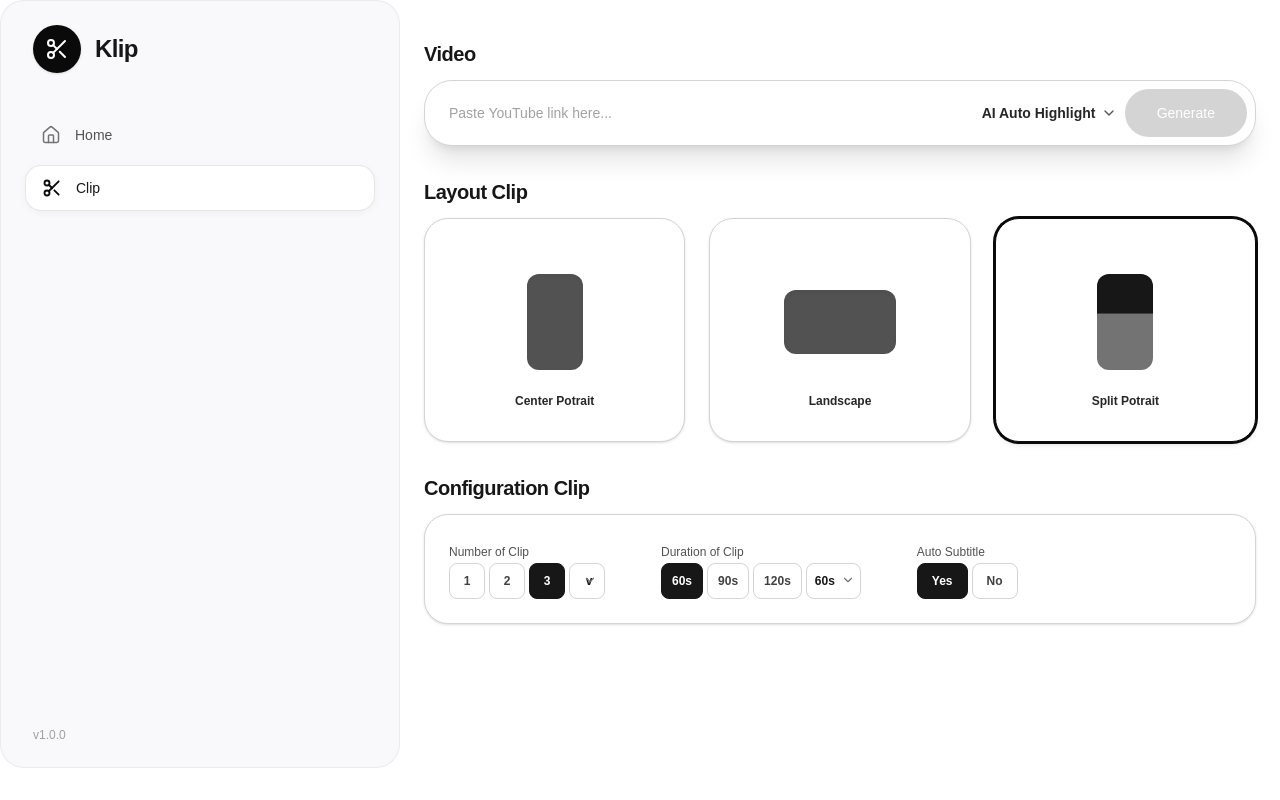
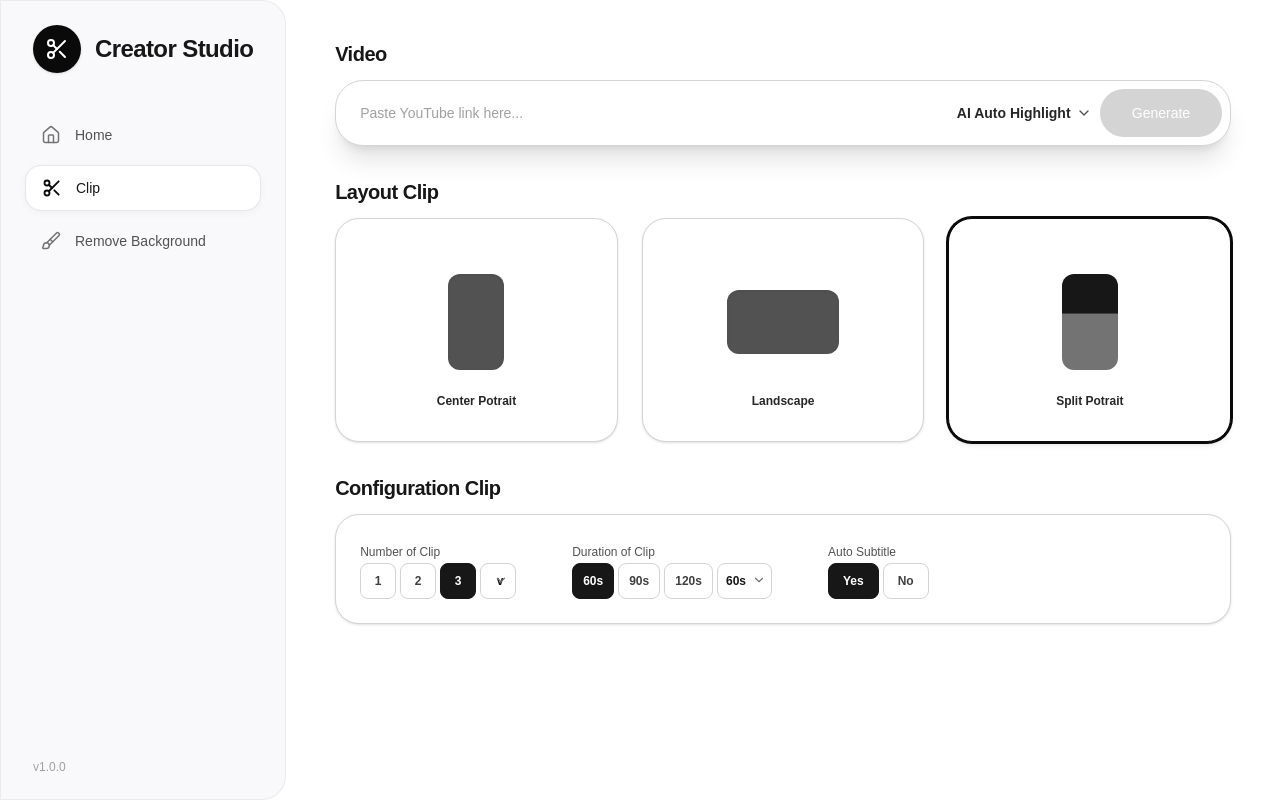
Before and after one commit to ResyinRVH/auto-clip, a Next.js app in the folder web/: page /clip in a window 1280 px wide. Built offline with nearby package versions, Linux system fonts and the light colour scheme.

Commit message:
style(web): refine sidebar styling and add remove bg route link

```diff
--- a/web/app/layout.tsx
+++ b/web/app/layout.tsx
@@ -14,7 +14,7 @@ const geistMono = Geist_Mono({
 });
 
 export const metadata: Metadata = {
-  title: "Create Next App",
+  title: "Creator Studio",
   description: "Generated by create next app",
 };
 
--- a/web/components/layout/Sidebar.tsx
+++ b/web/components/layout/Sidebar.tsx
@@ -2,7 +2,7 @@
 
 import Link from "next/link";
 import { usePathname } from "next/navigation";
-import { Home, Scissors } from "lucide-react";
+import { Home, Scissors, Brush } from "lucide-react";
 
 interface NavItem {
   label: string;
@@ -21,20 +21,25 @@ const navItems: NavItem[] = [
     href: "/clip",
     icon: Scissors,
   },
+  {
+    label: "Remove Background",
+    href: "/remove-bg",
+    icon: Brush,
+  },
 ];
 
 export function Sidebar() {
   const pathname = usePathname();
 
   return (
-    <aside className="w-100 h-[calc(100vh-2rem)] bg-[#F9F9FB] border border-neutral-200/70 rounded-3xl p-6 flex flex-col justify-between select-none">
+    <aside className="min-h-[calc(100vh-2rem)] bg-[#F9F9FB] border border-neutral-200/70 rounded-r-3xl p-6 flex flex-col justify-between select-none">
       <div className="space-y-10">
         <div className="flex items-center gap-3.5 px-2">
           <div className="w-12 h-12 rounded-full bg-neutral-950 flex items-center justify-center text-white text-[11px] font-semibold tracking-wider shadow-sm">
             <Scissors/>
           </div>
           <span className="text-2xl font-bold tracking-tight text-neutral-900">
-            Klip
+            Creator Studio
           </span>
         </div>
 
```
